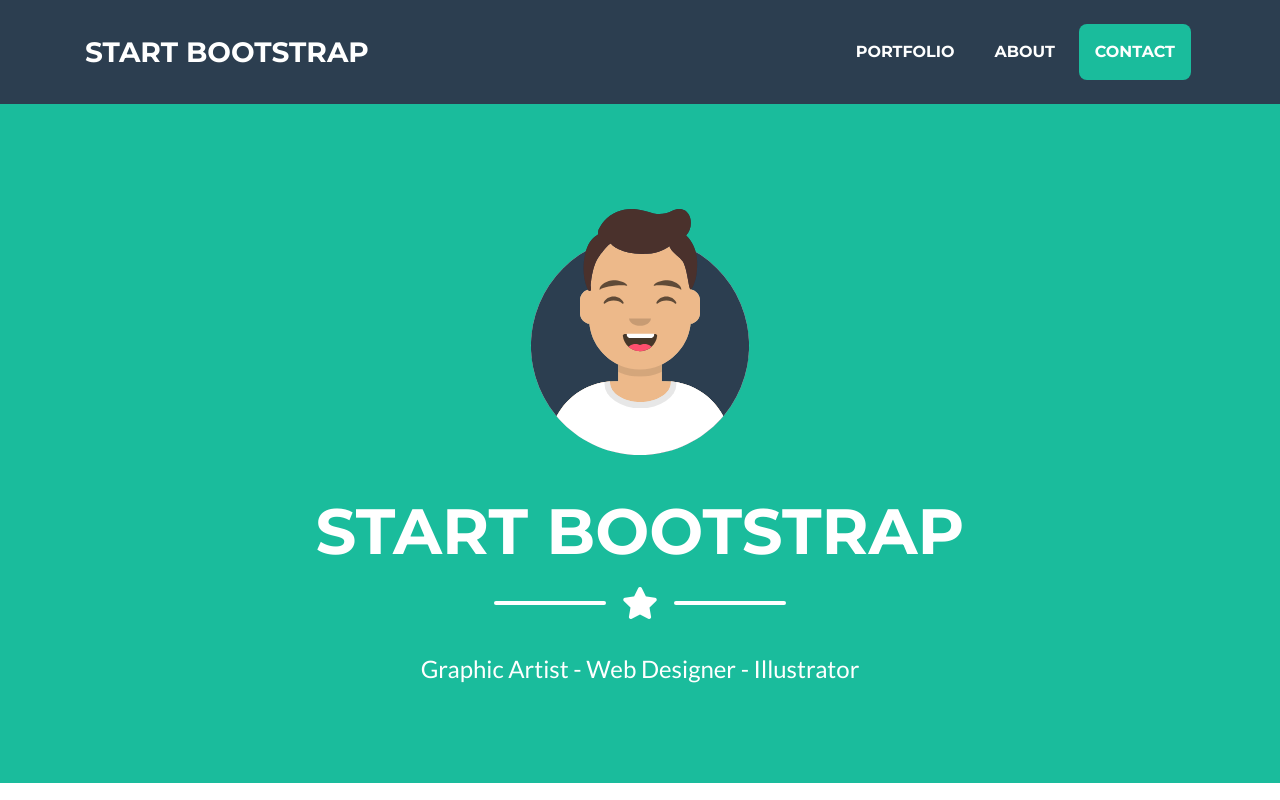
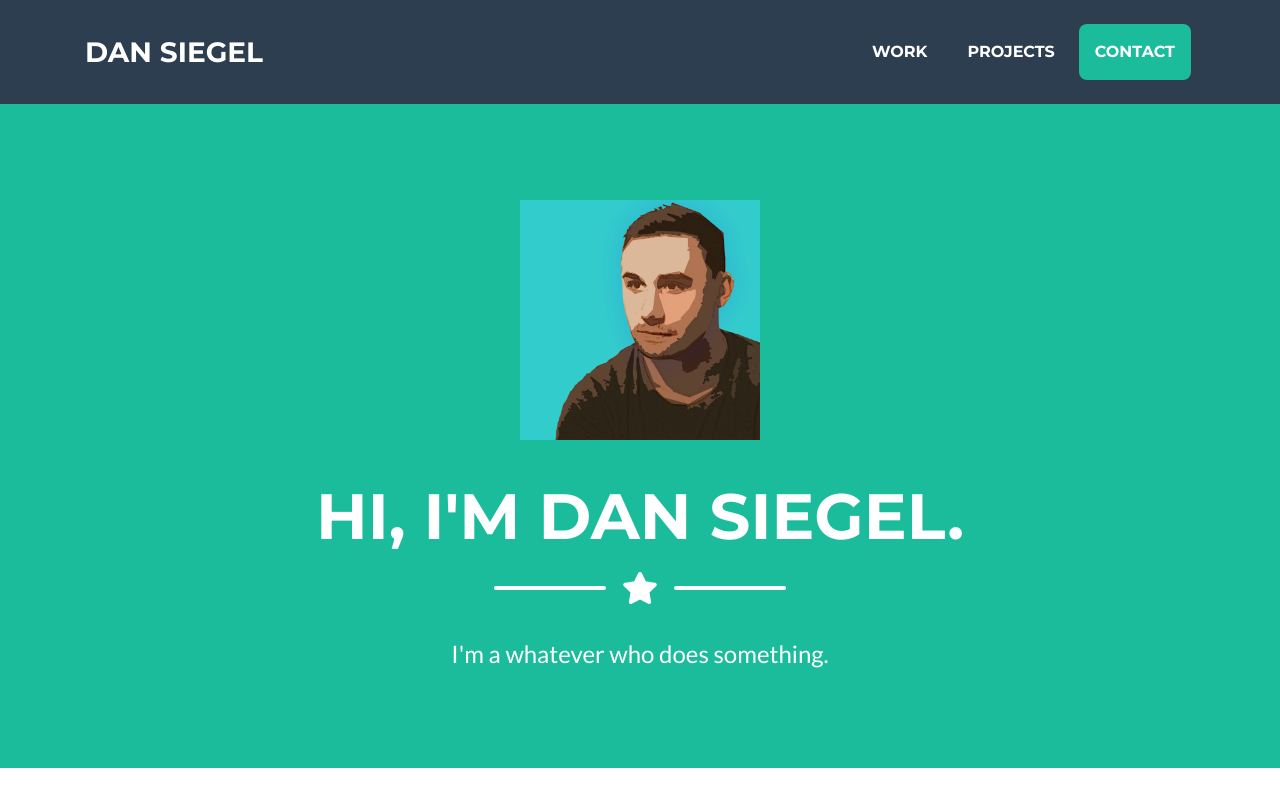
Before and after one commit to danielmaxsiegel/dms-personal-site, a website with bundled scripts: page index.html in a window 1280 px wide. Shown: the top 800 px of the page. Built offline with nearby package versions, Linux system fonts and the light colour scheme.

Commit message:
first version with my info

```diff
--- a/index.html
+++ b/index.html
@@ -5,10 +5,10 @@
 
   <meta charset="utf-8">
   <meta name="viewport" content="width=device-width, initial-scale=1, shrink-to-fit=no">
-  <meta name="description" content="">
-  <meta name="author" content="">
+  <meta name="description" content="The personal website of Daniel Max Siegel">
+  <meta name="author" content="Daniel Max Siegel">
 
-  <title>Freelancer - Start Bootstrap Theme</title>
+  <title>Dan Siegel</title>
 
   <!-- Custom fonts for this theme -->
   <link href="vendor/fontawesome-free/css/all.min.css" rel="stylesheet" type="text/css">
@@ -25,7 +25,7 @@
   <!-- Navigation -->
   <nav class="navbar navbar-expand-lg bg-secondary text-uppercase fixed-top" id="mainNav">
     <div class="container">
-      <a class="navbar-brand js-scroll-trigger" href="#page-top">Start Bootstrap</a>
+      <a class="navbar-brand js-scroll-trigger" href="#page-top">Dan Siegel</a>
       <button class="navbar-toggler navbar-toggler-right text-uppercase font-weight-bold bg-primary text-white rounded" type="button" data-toggle="collapse" data-target="#navbarResponsive" aria-controls="navbarResponsive" aria-expanded="false" aria-label="Toggle navigation">
         Menu
         <i class="fas fa-bars"></i>
@@ -33,10 +33,10 @@
       <div class="collapse navbar-collapse" id="navbarResponsive">
         <ul class="navbar-nav ml-auto">
           <li class="nav-item mx-0 mx-lg-1">
-            <a class="nav-link py-3 px-0 px-lg-3 rounded js-scroll-trigger" href="#portfolio">Portfolio</a>
+            <a class="nav-link py-3 px-0 px-lg-3 rounded js-scroll-trigger" href="#portfolio">Work</a>
           </li>
           <li class="nav-item mx-0 mx-lg-1">
-            <a class="nav-link py-3 px-0 px-lg-3 rounded js-scroll-trigger" href="#about">About</a>
+            <a class="nav-link py-3 px-0 px-lg-3 rounded js-scroll-trigger" href="#about">Projects</a>
           </li>
           <li class="nav-item mx-0 mx-lg-1">
             <a class="nav-link py-3 px-0 px-lg-3 rounded js-scroll-trigger" href="#contact">Contact</a>
@@ -51,10 +51,10 @@
     <div class="container d-flex align-items-center flex-column">
 
       <!-- Masthead Avatar Image -->
-      <img class="masthead-avatar mb-5" src="img/avataaars.svg" alt="">
+      <img class="masthead-avatar mb-5" src="img/dan.png" alt="">
 
       <!-- Masthead Heading -->
-      <h1 class="masthead-heading text-uppercase mb-0">Start Bootstrap</h1>
+      <h1 class="masthead-heading text-uppercase mb-0">Hi, I'm Dan Siegel.</h1>
 
       <!-- Icon Divider -->
       <div class="divider-custom divider-light">
@@ -66,7 +66,7 @@
       </div>
 
       <!-- Masthead Subheading -->
-      <p class="masthead-subheading font-weight-light mb-0">Graphic Artist - Web Designer - Illustrator</p>
+      <p class="masthead-subheading font-weight-light mb-0">I'm a whatever who does something.</p>
 
     </div>
   </header>
```
Also changed, not shown: img/avataaars.svg (deleted), img/dan.png (added).
